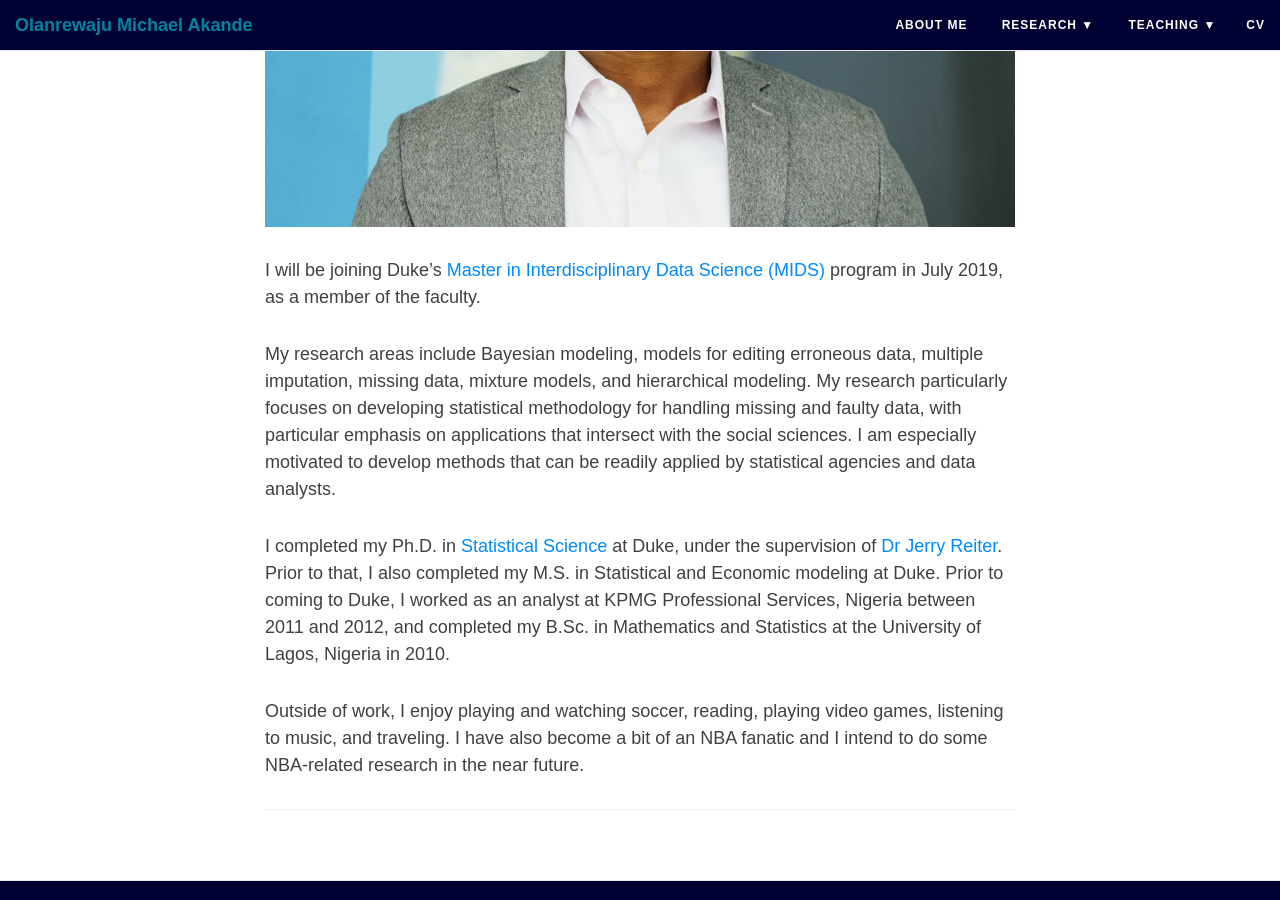
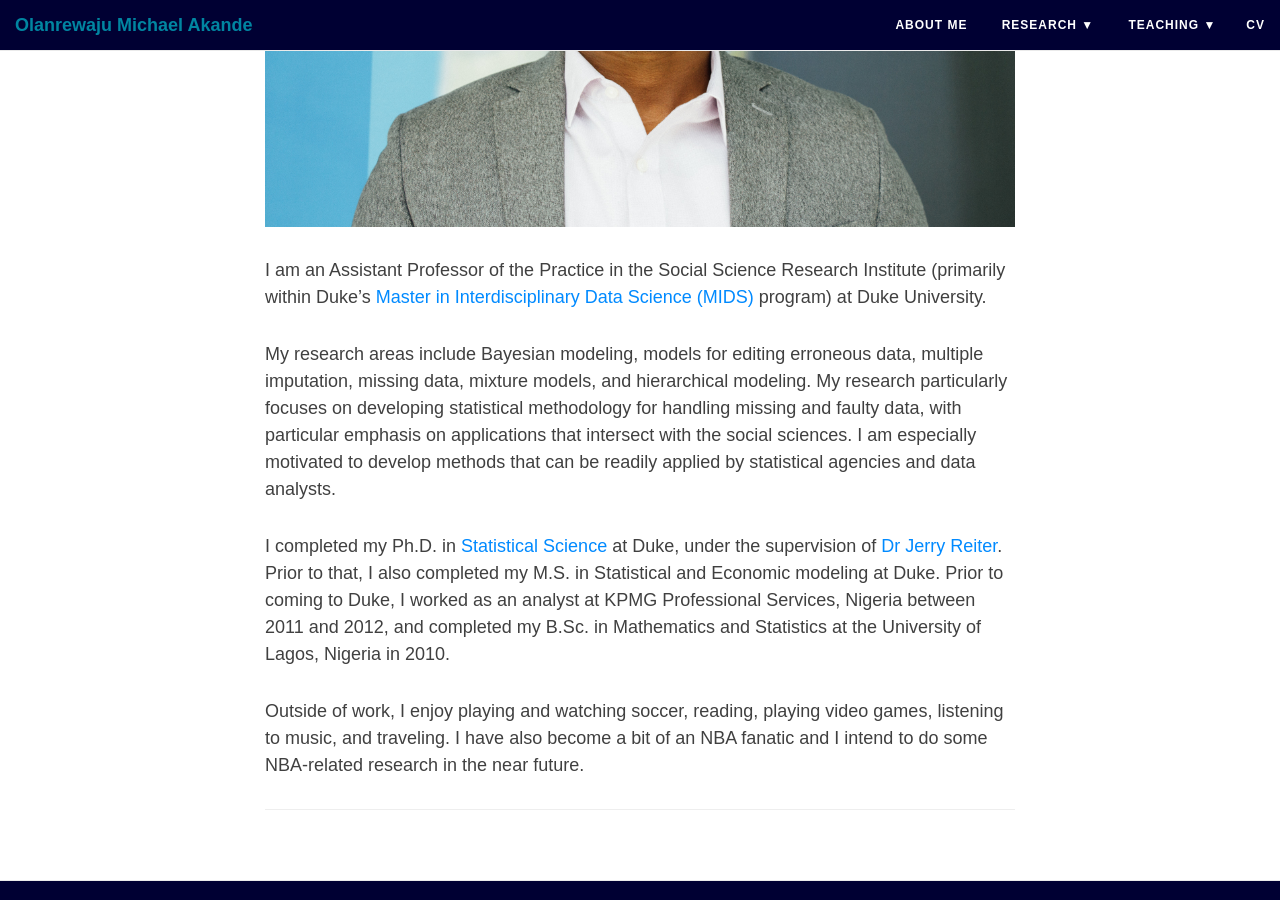
Before and after one commit to akandelanre/akandelanre.github.io, a Jekyll site: the page built from aboutme.md, in a window 1280 px wide and 900 px high, scrolled down 551 px. Built offline with Jekyll 4.4.1, drawn with Linux system fonts in a browser that asks for light colours; nearby versions of some CDN libraries.

Commit message:
Update title

```diff
--- a/aboutme.md
+++ b/aboutme.md
@@ -4,7 +4,7 @@ title: About Me
 ---
 ![](https://akandelanre.github.io/img/profile-pic.jpg)
 
-I will be joining Duke’s [Master in Interdisciplinary Data Science (MIDS)](https://datascience.duke.edu) program in July 2019, as a member of the faculty.
+I am an Assistant Professor of the Practice in the Social Science Research Institute (primarily within Duke’s [Master in Interdisciplinary Data Science (MIDS)](https://datascience.duke.edu) program) at Duke University.
 
 My research areas include Bayesian modeling, models for editing erroneous data, multiple imputation, missing data, mixture models, and hierarchical modeling. My research particularly focuses on developing statistical methodology for handling missing and faulty data, with particular emphasis on applications that intersect with the social sciences. I am especially motivated to develop methods that can be readily applied by statistical agencies and data analysts.
 
--- a/index.html
+++ b/index.html
@@ -1,7 +1,7 @@
 ---
 layout: page
 title: Olanrewaju M. Akande
-subtitle: Ph.D., Statistical Science
+subtitle: Assistant Professor of the Practice, Social Science Research Institute, Duke University
 use-site-title: true
 ---
 
```
